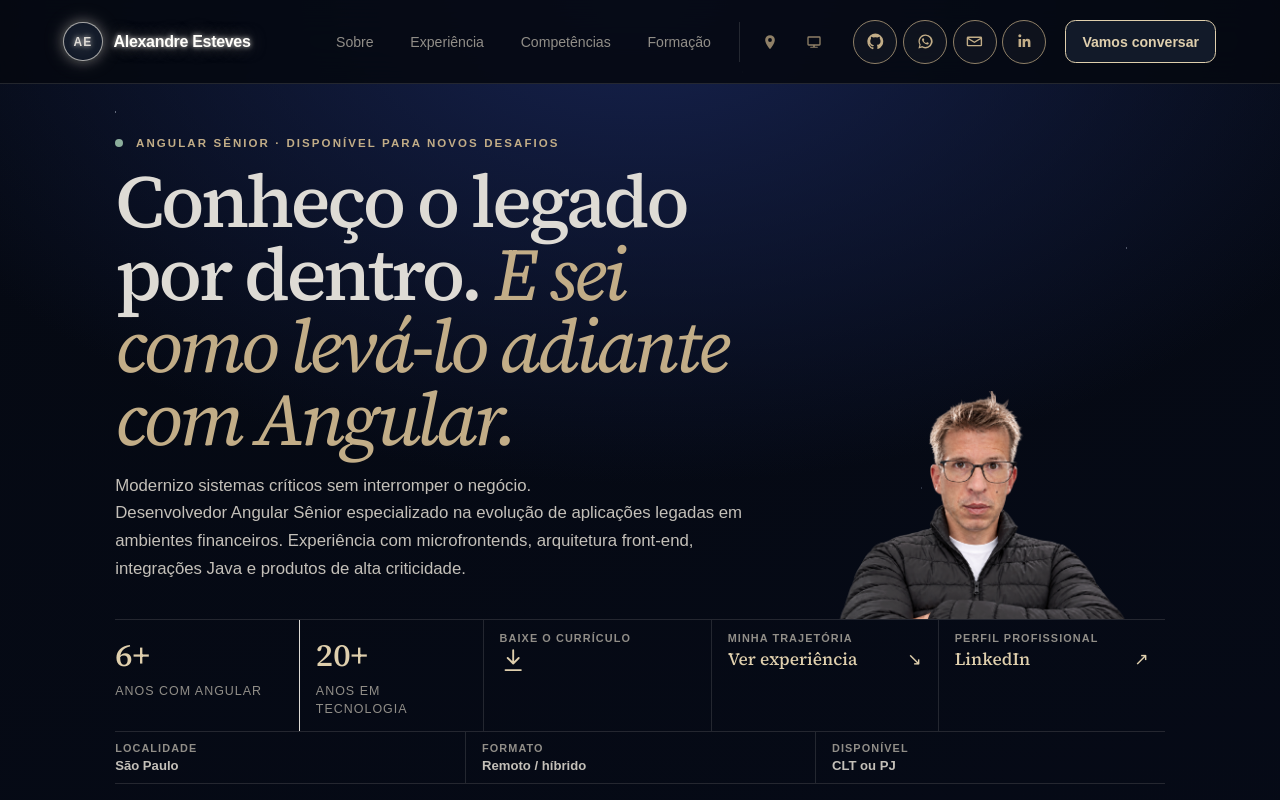
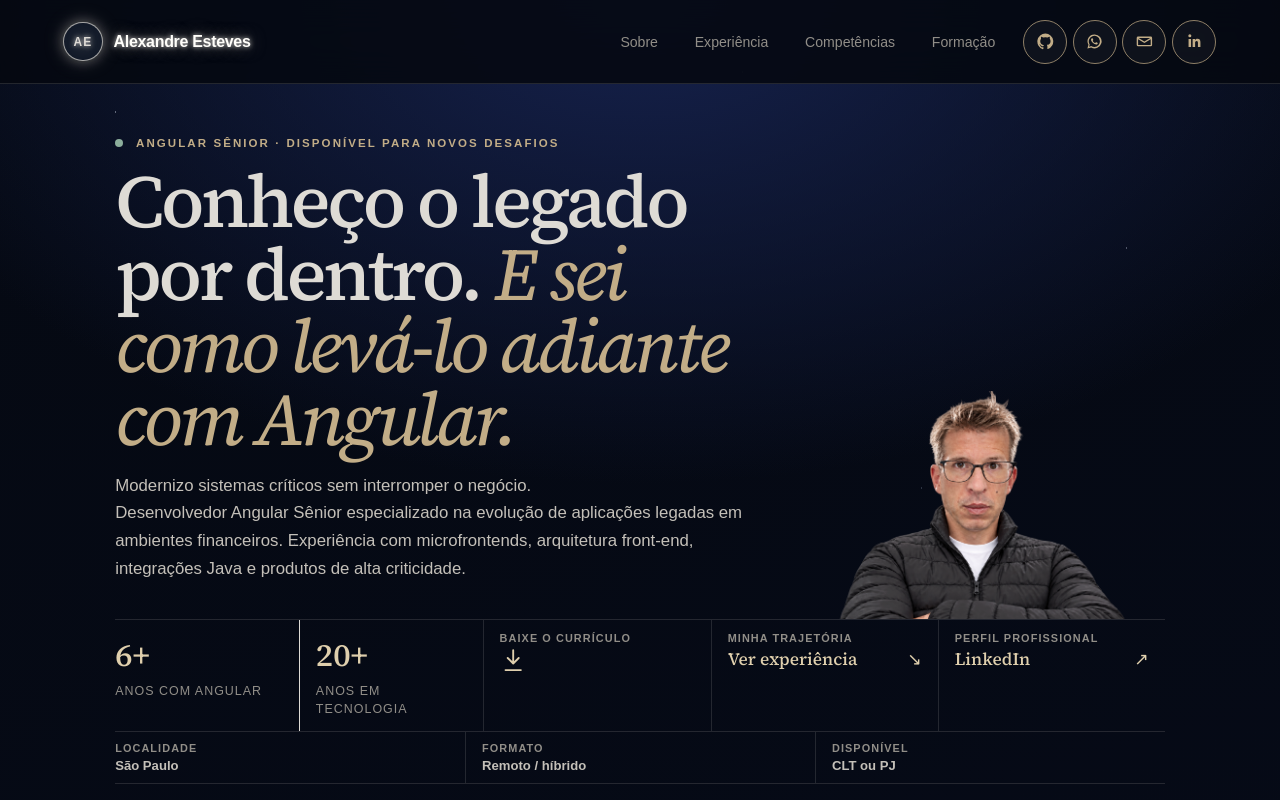
Before and after one commit to a13xandr3/alexandre-esteves-portfolio, an Angular app: page / in a window 1280 px wide. Shown: the top 800 px of the page. Built offline with nearby package versions, Linux system fonts and the light colour scheme; a web font is replaced by a local one.

Commit message:
refactor: simplify header navigation

```diff
--- a/src/app/portfolio/components/site-header/site-header.component.html
+++ b/src/app/portfolio/components/site-header/site-header.component.html
@@ -42,34 +42,6 @@
     (click)="selectSection('formacao', $event)"
     >Formação</a
   >
-  <div class="header-meta" aria-label="Localidade e modalidade de atuação">
-    <span
-      class="meta-icon has-tooltip"
-      aria-label="São Paulo, Brasil"
-      data-tooltip="São Paulo, Brasil"
-      title="São Paulo, Brasil"
-      tabindex="0"
-    >
-      <svg viewBox="0 0 24 24" aria-hidden="true" focusable="false">
-        <path
-          d="M12 1.75a7.25 7.25 0 0 0-7.25 7.25c0 5.18 6.25 12.62 6.52 12.94a.95.95 0 0 0 1.46 0c.27-.32 6.52-7.76 6.52-12.94A7.25 7.25 0 0 0 12 1.75Zm0 10.1A2.85 2.85 0 1 1 12 6.15a2.85 2.85 0 0 1 0 5.7Z"
-        />
-      </svg>
-    </span>
-    <span
-      class="meta-icon has-tooltip"
-      aria-label="Atuação remota ou híbrida"
-      data-tooltip="Remoto ou híbrido"
-      title="Remoto ou híbrido"
-      tabindex="0"
-    >
-      <svg viewBox="0 0 24 24" aria-hidden="true" focusable="false">
-        <path
-          d="M4 3.5h16a2 2 0 0 1 2 2v10a2 2 0 0 1-2 2h-6.75v1.75H17a.75.75 0 0 1 0 1.5H7a.75.75 0 0 1 0-1.5h3.75V17.5H4a2 2 0 0 1-2-2v-10a2 2 0 0 1 2-2Zm0 2v10h16v-10H4Z"
-        />
-      </svg>
-    </span>
-  </div>
   <div class="header-social" aria-label="Contato e redes sociais">
     <a
       class="social-link has-tooltip"
@@ -139,11 +111,4 @@
       </svg>
     </a>
   </div>
-  <a
-    class="nav-cta"
-    href="#contato"
-    [class.active]="activeSection() === 'contato'"
-    (click)="selectSection('contato', $event)"
-    >Vamos conversar</a
-  >
 </nav>
```
